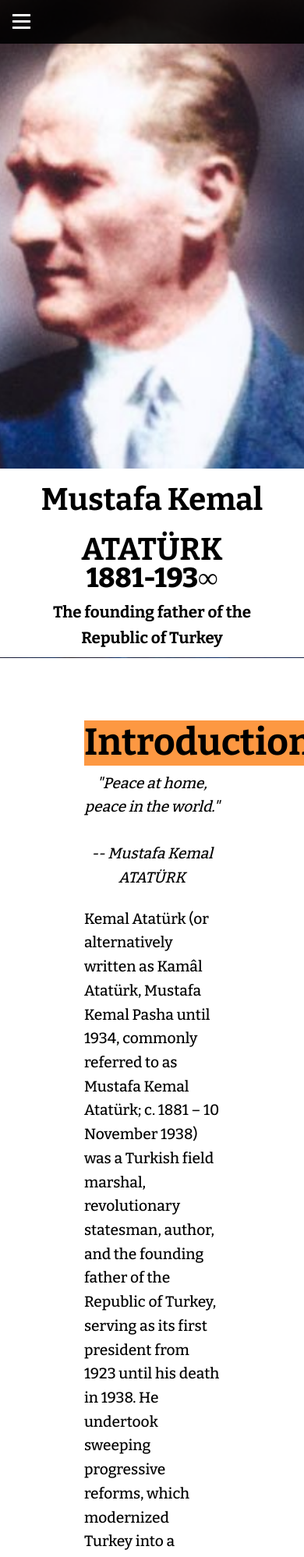
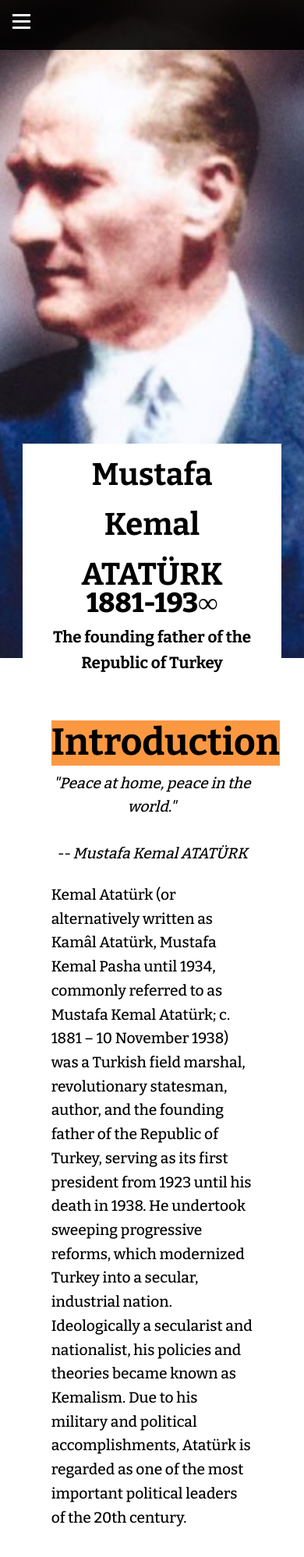
Before and after one commit to aysedemirel/AtaturkTributePage, a plain HTML site: page index.html in a window 390 px wide. Shown: the top 1997 px of the page at 78% size. Drawn offline with nearby package versions, Linux system fonts and the light colour scheme.

Commit message:
reduced margin and centered text in mobile version

```diff
--- a/style.css
+++ b/style.css
@@ -135,7 +135,7 @@
   width: 100%;
   padding-top: 1rem;
   padding-bottom: 0.3rem;
-  height: 3.5rem;
+  height: 4rem;
   background: #000;
   background: rgba(0, 0, 0, 0.9);
   color: #fff;
@@ -221,6 +221,7 @@ blockquote {
 #title {
   padding: 0.5rem 1.5rem;
   margin-top: 71vh;
+  width:85vw;
   background-color: #fff;
 }
 #title h2 {
@@ -232,10 +233,10 @@ blockquote {
 #tribute-info {
   display: flex;
   flex-direction: column;
-  width: 100%;
+  width: 100vw;
   justify-content: center;
   align-items: center;
-  padding: 3rem 6rem;
+  padding: 3rem 3rem;
   font-size: 1.4rem;
 }
 #main #introduction {
```
